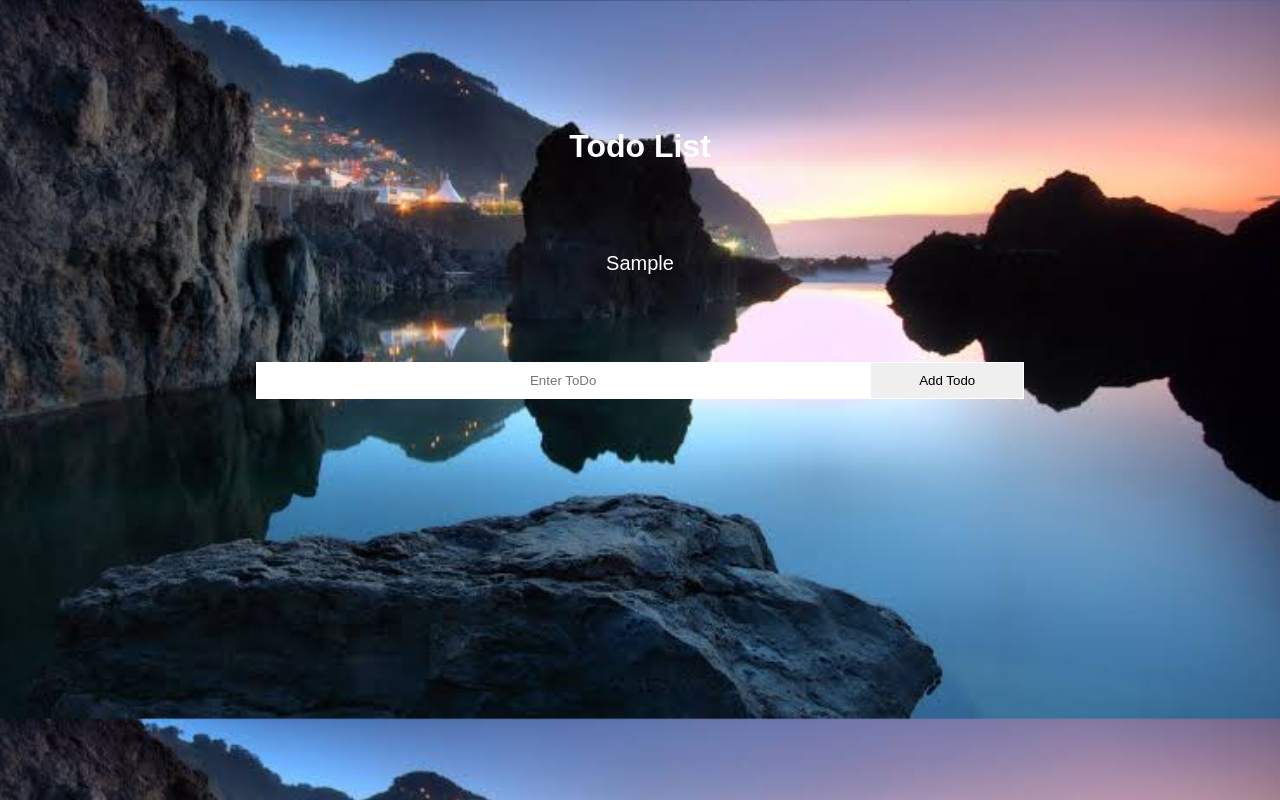
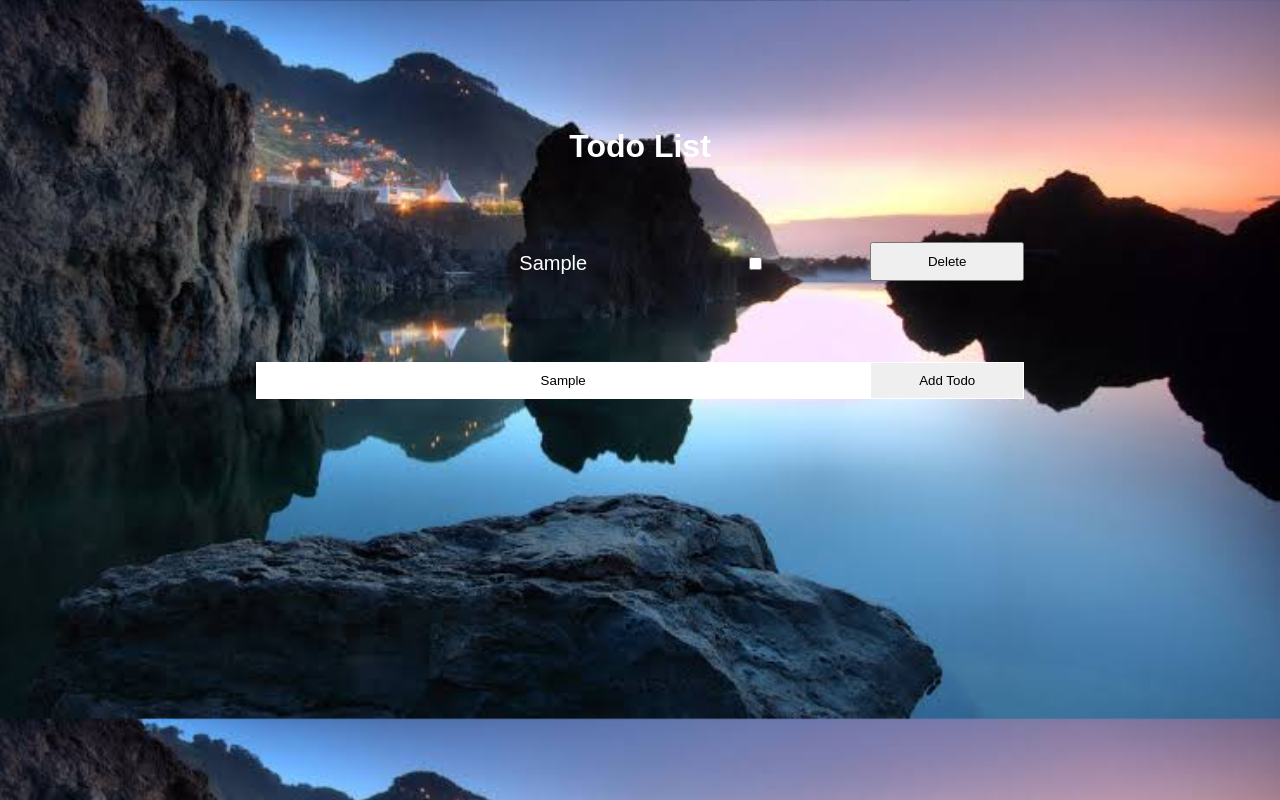
Before and after one commit to ShehabGamal/to-do-list, a React (Create React App) app: page / in a window 1280 px wide. Both pictures are taken after typing "Sample" into the empty fields and a click on the input "Add Todo". Built offline with nearby package versions, Linux system fonts and the light colour scheme.

Commit message:
Added Delete,Edit & Mark as Complete Functionalities

```diff
--- a/src/App.js
+++ b/src/App.js
@@ -1,24 +1,50 @@
-import React, { Component, useState } from 'react';
-import './App.css';
-import Items from './Components/Items/Items.js'
-import AddItem from './Components/AddItem/AddItem.js'
-function App () {
+import React, { Component, useState } from "react";
+import "./App.css";
+import Items from "./Components/Items/Items.js";
+import AddItem from "./Components/AddItem/AddItem.js";
+import useLocalStorage from "./Hooks/UseLocalStorage";
+function App() {
+  const [items, setItems] = useState([]);
+  //const [items, setItems] = useLocalStorage([], "todo-list");
 
-  const [items,setItems]=useState([]);
-  const addItem = (item)=>{
-    item.id = items.length;
-
-    setItems([...items,item])
-  }
-
-    return(
-      <div className="App">
-        <h1 className="center">Todo List</h1>
-        <Items items={items}  />
-        <AddItem addItem={addItem} />
-      </div>
-    )
-
+  const addItem = ({ ToDo }) => {
+    const item = { id: items.length, ToDo, isComplete: false };
+    setItems([...items, item]);
+  };
+  const deleteItem = (id) => {
+    let a7a = items.filter((item) => item.id !== id);
+    setItems(a7a);
+  };
+  const setUpdate = (ToDo, id) => {
+    let a77a = items.map((item) => {
+      if (item.id === id) {
+        item.ToDo = ToDo;
+      }
+      return item;
+    });
+    setItems([...a77a]);
+  };
+  const setUpdate2 = (isComplete, id) => {
+    let a77a = items.map((item) => {
+      if (item.id === id) {
+        item.isComplete = isComplete;
+      }
+      return item;
+    });
+    setItems([...a77a]);
+  };
+  return (
+    <div className="App">
+      <h1 className="center">Todo List</h1>
+      <Items
+        items={items}
+        deleteItem={deleteItem}
+        setUpdate={setUpdate}
+        setUpdate2={setUpdate2}
+      />
+      <AddItem addItem={addItem} />
+    </div>
+  );
 }
 
 export default App;
--- a/src/Components/AddItem/AddItem.js
+++ b/src/Components/AddItem/AddItem.js
@@ -1,35 +1,22 @@
-import React , {Component} from 'react'
-import './AddItem.css'
+import React, { Component } from "react";
+import "./AddItem.css";
 
-class AddItem extends Component{
-    state = {
-        ToDo : ""
+class AddItem extends Component {
+  handleSubmit = (e) => {
+    e.preventDefault();
+    if (e.target.ToDo.value !== "") {
+      this.props.addItem({ ToDo: e.target.ToDo.value });
     }
-    handleChange = (e)=>{
-        this.setState({
-            [e.target.id]:e.target.value
-        })
-    }
-    handleSubmit = (e) =>{
-        e.preventDefault();
-        if(e.target.ToDo.value === ""){
-            return false
-        } else{
-            this.props.addItem(this.state)
-            this.setState({
-            ToDo:""
-        })
-        }
-    }
-    render(){
-        return(
-            <div>
-                <form onSubmit={this.handleSubmit}>
-                    <input type="text" placeholder="Enter ToDo" id="ToDo" onChange={this.handleChange} value={this.state.ToDo}/>
-                    <input type="submit" value="Add Todo"/>
-                </form>
-            </div>
-        )
-    }
+  };
+  render() {
+    return (
+      <div>
+        <form onSubmit={this.handleSubmit}>
+          <input type="text" placeholder="Enter ToDo" id="ToDo" />
+          <input type="submit" value="Add Todo" />
+        </form>
+      </div>
+    );
+  }
 }
-export default AddItem
+export default AddItem;
--- /dev/null
+++ b/src/Components/Button/index.jsx
@@ -0,0 +1,14 @@
+import React from "react";
+const Button = (props) => {
+  const { onClick, children, className, type, primary } = props;
+  return (
+    <button
+      type={type}
+      onClick={onClick}
+      className={`${className} ${primary ? "primary" : ""}`}
+    >
+      {children}
+    </button>
+  );
+};
+export default Button;
--- a/src/Components/Items/Items.js
+++ b/src/Components/Items/Items.js
@@ -1,21 +1,42 @@
-import React from 'react'
-import './Items.css'
-const Items = (props)=>{
-    const {items}=props;
-    const ListItems = items.map(item=>{
-        return(
-            <div key={item.id}>
-                <span className="ToDo">{item.ToDo}</span>
-
-            </div>
-        )
-    })
+import React from "react";
+import "./Items.css";
+import Button from "../Button/index.jsx";
+const Items = (props) => {
+  const { items, deleteItem, setUpdate, setUpdate2 } = props;
+  const ListItems = items.map((item) => {
     return (
-        <div className="ListItems">
-            <div>
-                {ListItems}
-            </div>
-        </div>
-    )
-}
-export default Items
+      <div key={item.id}>
+        <input
+          className="Edit"
+          type="text"
+          style={{ textDecoration: item.isComplete && "line-through" }}
+          id={item.id}
+          value={item.ToDo}
+          onChange={(e) => {
+            setUpdate(e.target.value, item.id);
+          }}
+        />
+        <input
+          type="checkbox"
+          onChange={(e) => {
+            setUpdate2(!item.isComplete, item.id);
+          }}
+          className="check"
+        />
+        <Button
+          type="button"
+          onClick={() => deleteItem(item.id)}
+          className="delete"
+        >
+          Delete
+        </Button>
+      </div>
+    );
+  });
+  return (
+    <div className="ListItems">
+      <div>{ListItems}</div>
+    </div>
+  );
+};
+export default Items;
--- /dev/null
+++ b/src/Hooks/UseLocalStorage.js
@@ -0,0 +1,16 @@
+import { useState, useEffect } from "react";
+const useLocalStorage = (initialValue, id) => {
+  const [value, setter] = useState(() => {
+    const savedValue = localStorage.getItem(id);
+    if (savedValue) {
+      return savedValue;
+    } else {
+      return initialValue;
+    }
+  });
+  useEffect(() => {
+    localStorage.setItem(id, value);
+  }, [value]);
+  return [value, setter];
+};
+export default useLocalStorage;
--- a/src/index.css
+++ b/src/index.css
@@ -18,25 +18,29 @@ body{
   margin:10% auto;
 }
 .ListItems{
-  width:30%;
+  width:100%;
   text-align:center;
   margin:10% auto;
   color:#fff;
 }
 
-.ListItems span{
+.Edit {
   display:inline-block;
   text-align:center;
   padding:10px;
   font-size:20px;
-  border:0.5 solid #fff;
+  width:50%;
+  background:transparent;
+  color:#fff;
+  border: 0;
 }
 form input{
-  margin:10%,auto;
+  margin:0,auto;
   padding:10px;
   border:0.5px solid #fff;
   color:black;
   cursor:pointer;
+
 }
 form input[type=text]{
   width:80%;
@@ -47,3 +51,13 @@ form input[type=submit]{
   width:20%;
 
 }
+
+.delete{
+padding:10px;
+margin:0,auto;
+float:right;
+width:20%;
+}
+.Edit:focus{
+  outline:none;
+}
```
